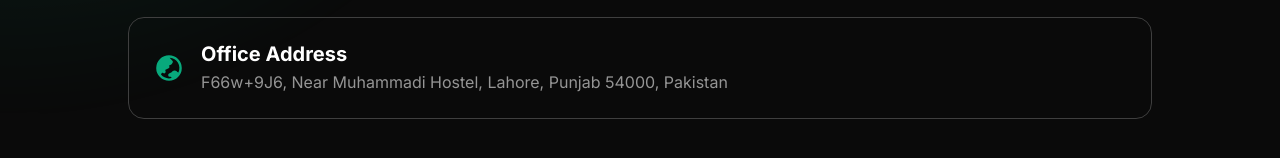
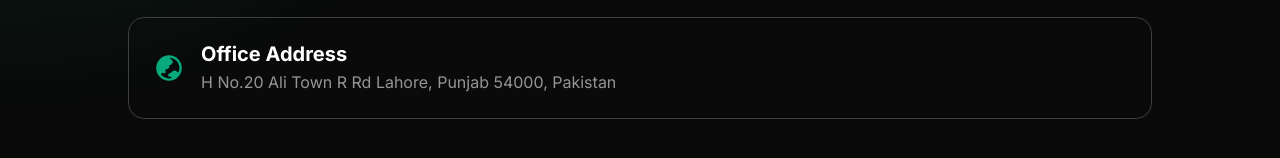
Before and after one commit to abdulrehman-dev-ai/abdulrehman, a Next.js app: page /contact in a window 1280 px wide. Shown: the part 481-639 px from the top of the page. Built offline with nearby package versions, Linux system fonts and the light colour scheme; no server answers.

Commit message:
business address connected

```diff
--- a/src/app/resources/content.js
+++ b/src/app/resources/content.js
@@ -21,7 +21,7 @@ const business = {
   tagline: "Cloud, DevOps & Cybersecurity Services",
   email: "iamabdulrehman.technophile@gmail.com",
   phone: "+92 308 0305828",
-  address: " F66w+9J6, Near Muhammadi Hostel, Lahore, Punjab 54000, Pakistan",
+  address: " H No.20 Ali Town R Rd Lahore, Punjab 54000, Pakistan",
   whatsapp: "https://wa.link/zp9qa7",
   hours: "Monday – Saturday, 10:00 AM – 7:00 PM (PKT)",
 };
```
